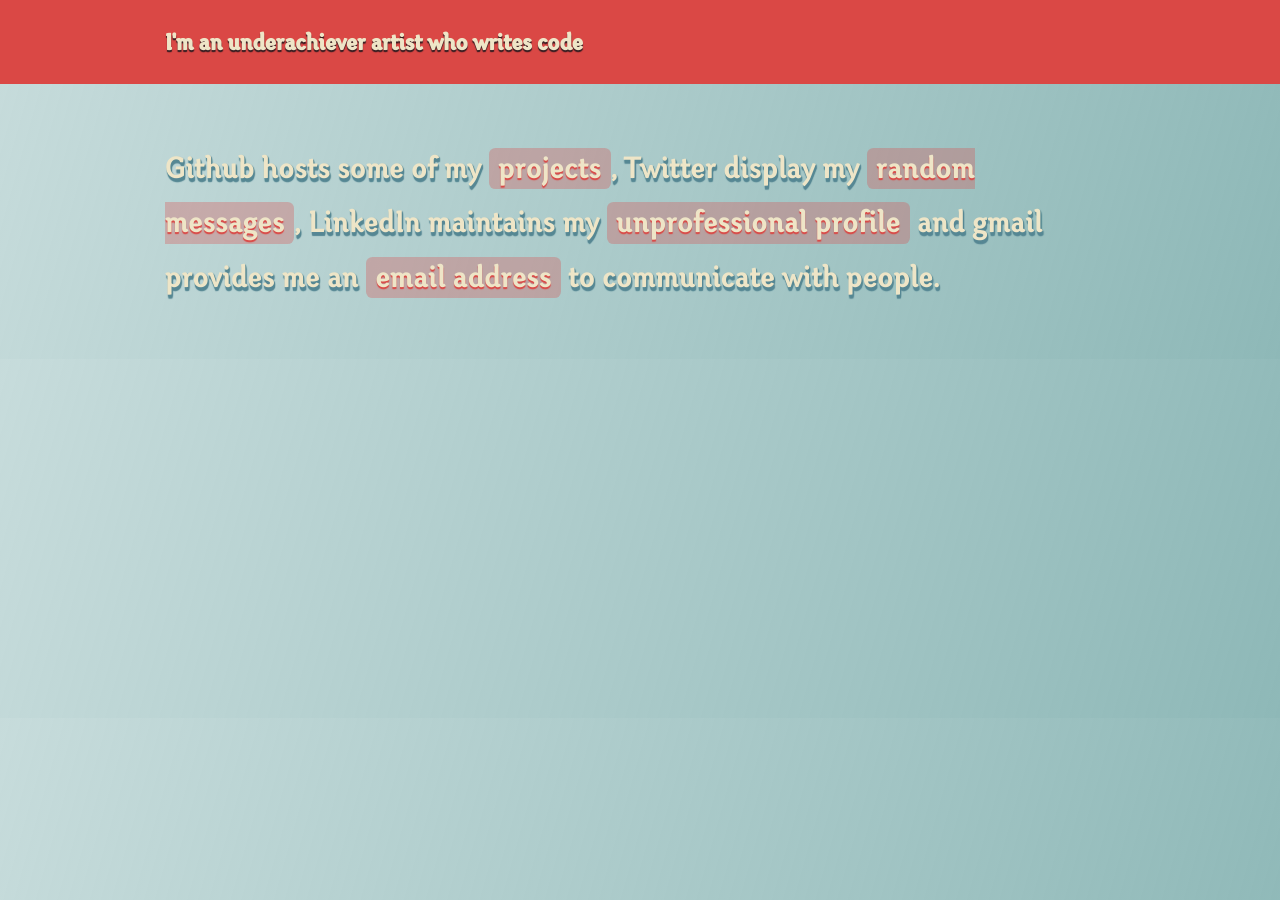
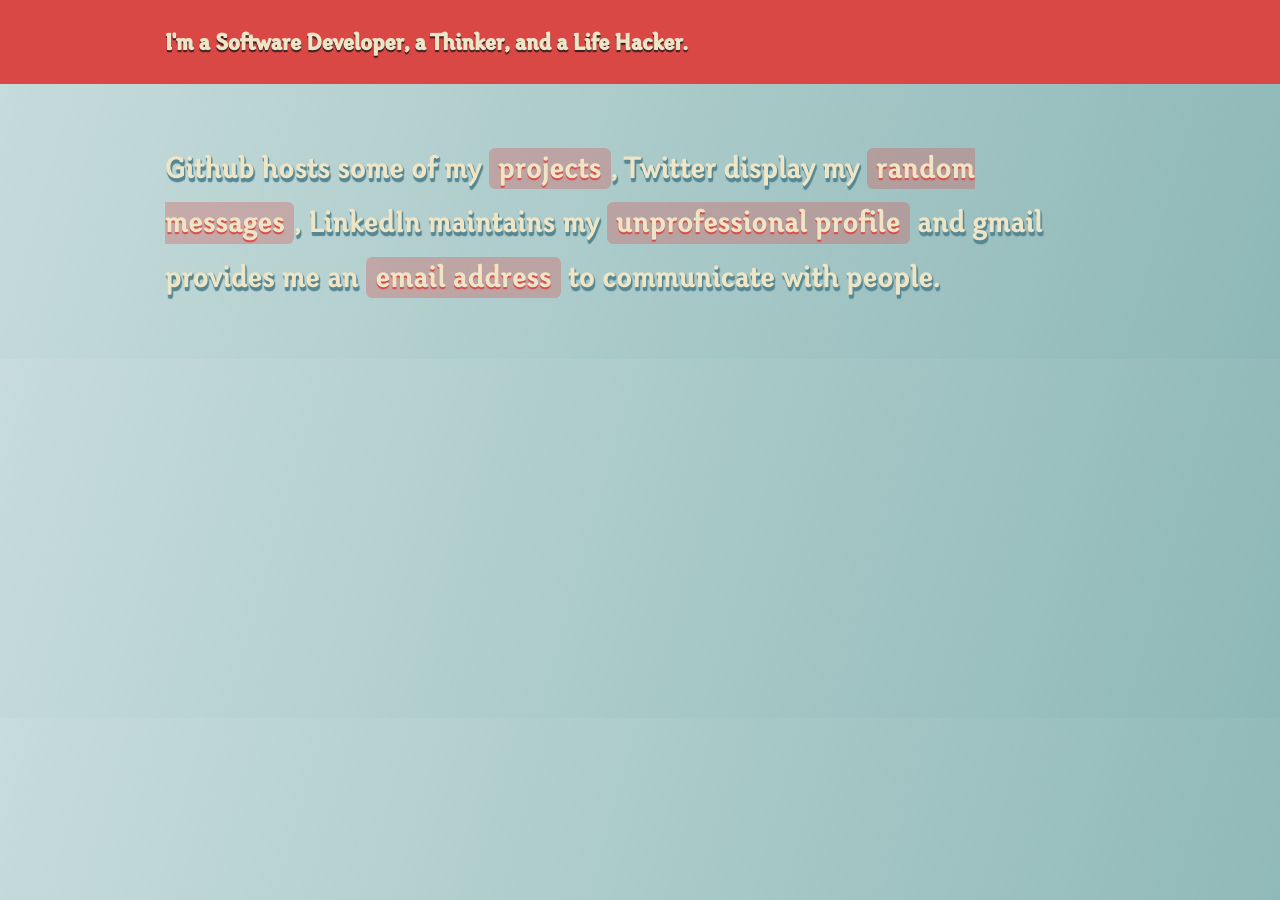
Before and after one commit to mapmarkus/mapmarkus.github.io, a Jekyll site: the page built from index.html, in a window 1280 px wide. Built offline with Jekyll 4.4.1, drawn with Linux system fonts in a browser that asks for light colours; Markdown is read by kramdown in place of the engine named in the settings.

Commit message:
Some wording changes

```diff
--- a/css/coolness.css
+++ b/css/coolness.css
@@ -3,7 +3,7 @@
   Main colors (pastel):
     #ABD1C9 #8DB7B6 -> blue
     #EEE5C7 -> beige
-    #DA4845 #D45855 -> red
+    #DA4845 #D45855 #843E4D -> shades of red
     #98C5D0 -> vivid blue
     #DA674F -> orange
     #578894 -> dark blue
@@ -59,6 +59,12 @@
   padding: 1em 0;
   text-shadow: 0 2px 1px #351C20;
 }
+header h1 span{
+  display: block;
+  font-size: .7em;
+  color: #843E4D;
+  text-shadow: none;
+}
 
 #intro{
   line-height: 1.35;
--- a/index.html
+++ b/index.html
@@ -1,10 +1,10 @@
 ---
 layout: default
-title: Software Artist
+title: Developer. Thinker. Life Hacker.
 ---
 <header>
   <div class="container">
-    <h1>I'm an underachiever artist who writes code</h1>
+    <h1>I'm a Software Developer, a Thinker, and a Life Hacker.
   </div>
 </header>
 
```
